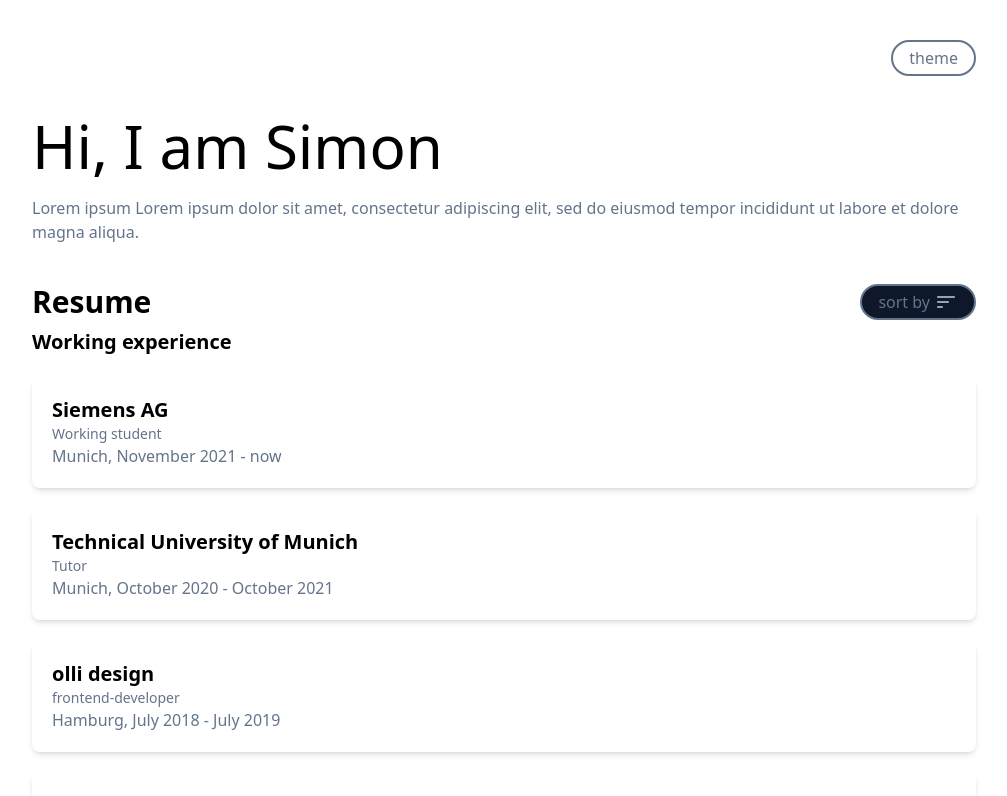
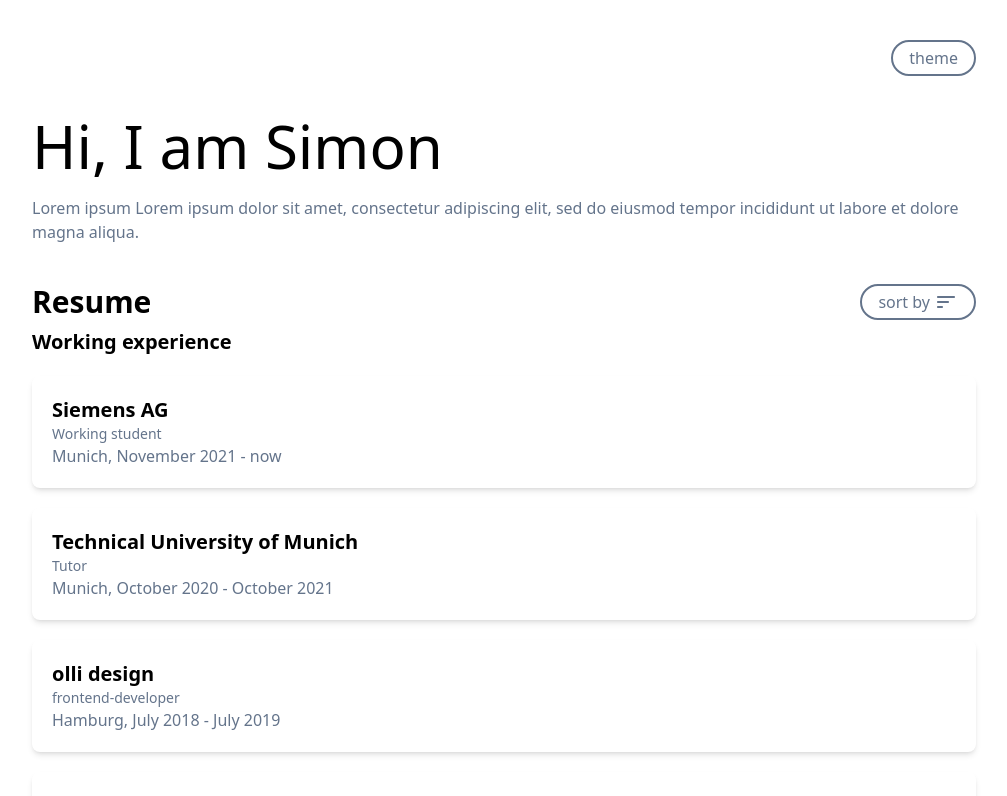
Before and after one commit to simon-hng/portfolio-old, a Next.js app: page / in a window 1280 px wide. Shown: the top 796 px of the page, without its empty margins (136-1143 px from the left). Built offline with nearby package versions, Linux system fonts and the light colour scheme.

Commit message:
fix light theme styles

```diff
--- a/components/iconButton.tsx
+++ b/components/iconButton.tsx
@@ -7,12 +7,15 @@ interface iconButtonProps {
   className?: string;
 }
 export const IconButton = ({
-  onClick, text, children, className,
+  onClick,
+  text,
+  children,
+  className,
 }: iconButtonProps) => (
   <button
     onClick={onClick}
-    className={`btn flex justify-between w-full bg-slate-900
-    fill-slate-400 ${className}`}
+    className={`btn flex justify-between w-full bg-white dark:bg-slate-900
+    fill-slate-500 dark:fill-slate-400 ${className}`}
   >
     <p className="pr-1">{text}</p>
     {children}
--- a/components/layout.tsx
+++ b/components/layout.tsx
@@ -19,7 +19,7 @@ const Layout = ({ children }) => {
 
   return (
     <div className={isDarkMode && "dark"}>
-      <div className="bg-white dark:bg-slate-900 text-slate-500 dark:text-slate-400 flex justify-center duration-500">
+      <div className="bg-white text-slate-500 dark:bg-slate-900 dark:text-slate-400 flex justify-center duration-500">
         <main className="p-10 max-w-screen-lg">
           <Header isDarkMode={isDarkMode} setIsDarkMode={setIsDarkMode} />
 
--- a/components/resume.tsx
+++ b/components/resume.tsx
@@ -36,7 +36,7 @@ const Resume = () => {
 
         <div className="relative group">
           <IconButton
-            className="dark:hover:text-red-600 dark:hover:border-red-600 dark:hover:fill-red-600"
+            className="dark:hover:text-red-600 dark:hover:border-red-600 dark:hover:fill-red-600 hover:text-red-800 hover:border-red-800 hover:fill-red-800"
             onClick={() => setSortedBy(undefined)}
             text="sort by"
           >
--- a/styles/globals.css
+++ b/styles/globals.css
@@ -4,7 +4,7 @@
 
 @layer components {
   .btn {
-    @apply duration-300 py-1 px-4 rounded-full border-solid border-2 border-slate-500 hover:border-black hover:text-black
+    @apply duration-300 py-1 px-4 rounded-full border-solid border-2 border-slate-500 hover:border-black text-slate-500 hover:text-black hover:fill-black
     dark:border-slate-400 dark:text-slate-400 dark:hover:border-white dark:hover:text-white dark:hover:fill-white;
   }
 }
```
